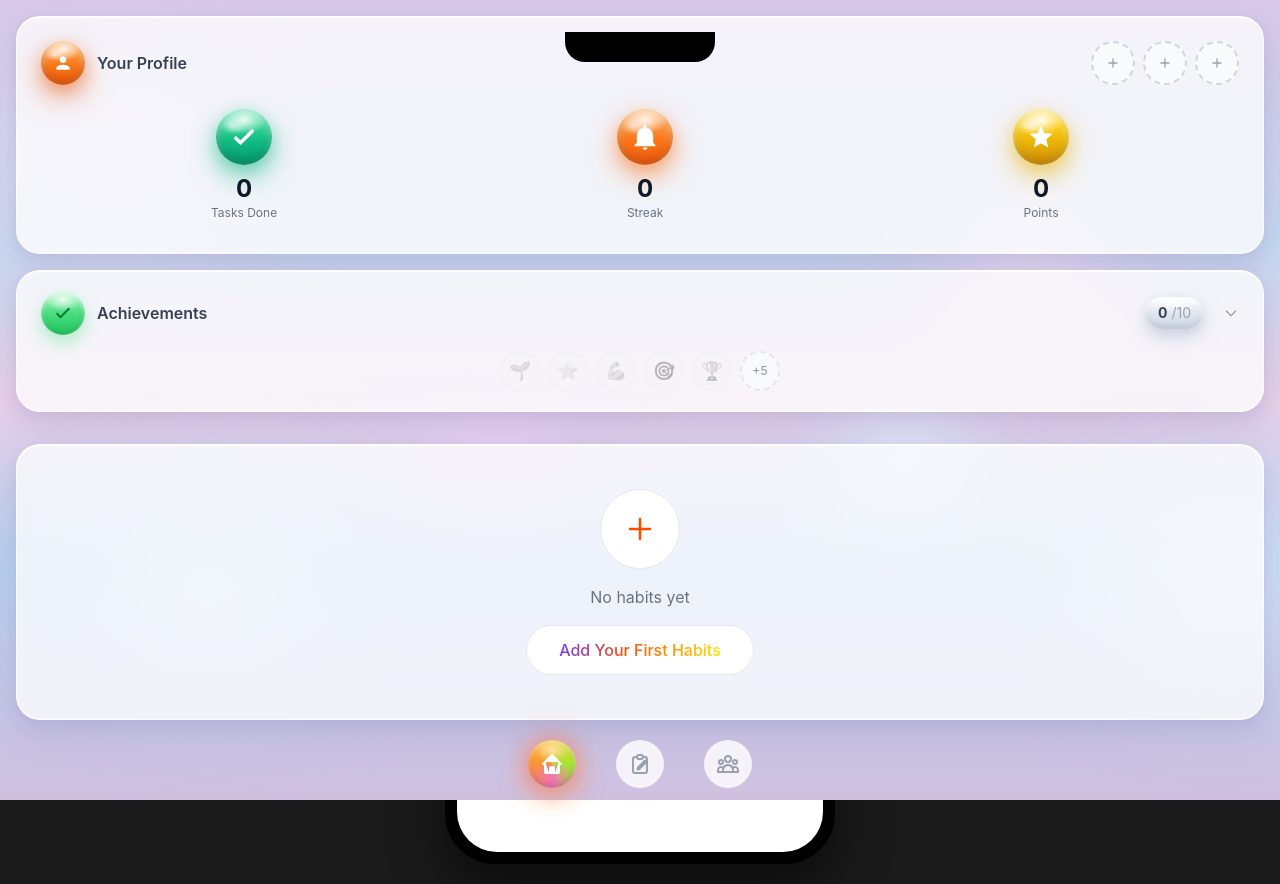
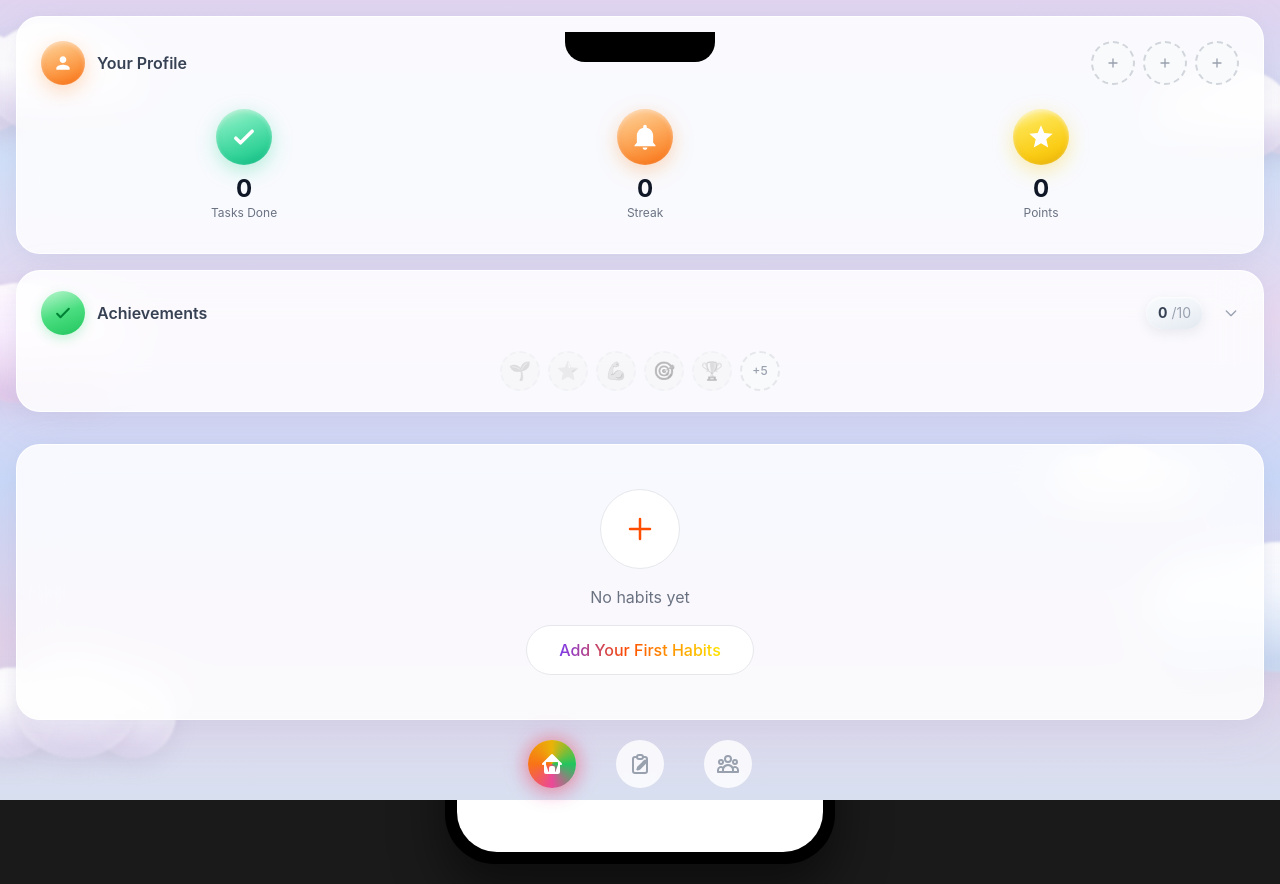
Before and after one commit to benyamty/HB, a React (Vite) app: page / in a window 1280 px wide. Built offline with nearby package versions, Linux system fonts and the light colour scheme.

Commit message:
Add puffy 3D clouds made of overlapping circles, soften all stat circles and buttons to matte finish

```diff
--- a/src/App.jsx
+++ b/src/App.jsx
@@ -249,12 +249,14 @@ function App() {
 
   return (
     <div className="h-full w-full">
-      {/* Cloud Background */}
+      {/* Puffy Cloud Background */}
       <div className="cloud-bg">
-        <div className="cloud-layer-1"></div>
-        <div className="cloud-layer-2"></div>
-        <div className="cloud-layer-3"></div>
-        <div className="cloud-layer-4"></div>
+        <div className="puffy-cloud cloud-1"><span></span></div>
+        <div className="puffy-cloud cloud-2"><span></span></div>
+        <div className="puffy-cloud cloud-3"><span></span></div>
+        <div className="puffy-cloud cloud-4"><span></span></div>
+        <div className="puffy-cloud cloud-5"><span></span></div>
+        <div className="puffy-cloud cloud-6"><span></span></div>
       </div>
 
       <AnimatePresence>
--- a/src/index.css
+++ b/src/index.css
@@ -248,219 +248,222 @@ body {
 
 /* ===== DREAMY CLOUD UI SYSTEM ===== */
 
-/* ===== CLOUDY DREAMY BACKGROUND ===== */
+/* ===== PUFFY CLOUD BACKGROUND ===== */
 
-/* Cloud background wrapper - add to main container */
+/* Cloud background wrapper */
 .cloud-bg {
   position: fixed;
   inset: 0;
   z-index: 0;
   overflow: hidden;
   background: linear-gradient(180deg,
-    #d8c8e8 0%,
-    #c4d8f0 30%,
-    #e8d0e8 50%,
-    #b8d0f0 70%,
-    #d0c0e0 100%
+    #e0d4f0 0%,
+    #d0e0f8 20%,
+    #e8d8f0 40%,
+    #c8d8f8 60%,
+    #e0d0e8 80%,
+    #d8e0f0 100%
   );
 }
 
-/* Animated cloud blobs */
-.cloud-bg::before,
-.cloud-bg::after {
+/* Puffy cloud - made of multiple overlapping circles */
+.puffy-cloud {
+  position: absolute;
+  filter: blur(1px);
+}
+
+.puffy-cloud::before,
+.puffy-cloud::after,
+.puffy-cloud span {
   content: '';
   position: absolute;
   border-radius: 50%;
-  filter: blur(60px);
-  opacity: 0.9;
+  background: linear-gradient(180deg,
+    rgba(255,255,255,0.98) 0%,
+    rgba(255,255,255,0.95) 40%,
+    rgba(240,235,250,0.9) 70%,
+    rgba(220,215,240,0.85) 100%
+  );
+  box-shadow:
+    inset 0 -15px 30px rgba(200,190,220,0.3),
+    inset 0 5px 15px rgba(255,255,255,0.8),
+    0 8px 20px rgba(180,170,200,0.25);
 }
 
-.cloud-bg::before {
+/* Cloud 1 - Top left large cloud */
+.cloud-1 {
+  top: 2%;
+  left: -8%;
+  width: 280px;
+  height: 120px;
+  animation: driftCloud 30s ease-in-out infinite;
+}
+.cloud-1::before { width: 100px; height: 100px; top: 20px; left: 30px; }
+.cloud-1::after { width: 130px; height: 110px; top: 10px; left: 80px; }
+.cloud-1 span { display: block; width: 90px; height: 90px; top: 30px; left: 150px; }
+
+/* Cloud 2 - Top right */
+.cloud-2 {
+  top: 8%;
+  right: -5%;
+  width: 220px;
+  height: 100px;
+  animation: driftCloud 25s ease-in-out infinite reverse;
+}
+.cloud-2::before { width: 80px; height: 80px; top: 20px; left: 20px; }
+.cloud-2::after { width: 100px; height: 90px; top: 10px; left: 60px; }
+.cloud-2 span { display: block; width: 70px; height: 70px; top: 25px; left: 120px; }
+
+/* Cloud 3 - Middle area pink-tinted */
+.cloud-3 {
+  top: 35%;
+  left: -12%;
   width: 300px;
-  height: 200px;
-  background: radial-gradient(ellipse, rgba(255,255,255,0.95) 0%, rgba(230,210,240,0.7) 50%, transparent 70%);
-  top: 5%;
+  height: 130px;
+  animation: driftCloud 35s ease-in-out infinite;
+}
+.cloud-3::before,
+.cloud-3::after,
+.cloud-3 span {
+  background: linear-gradient(180deg,
+    rgba(255,250,255,0.98) 0%,
+    rgba(250,240,255,0.95) 40%,
+    rgba(240,220,245,0.9) 70%,
+    rgba(225,200,235,0.85) 100%
+  );
+  box-shadow:
+    inset 0 -15px 30px rgba(210,180,220,0.35),
+    inset 0 5px 15px rgba(255,255,255,0.8),
+    0 8px 20px rgba(200,170,210,0.25);
+}
+.cloud-3::before { width: 110px; height: 110px; top: 20px; left: 40px; }
+.cloud-3::after { width: 140px; height: 120px; top: 5px; left: 100px; }
+.cloud-3 span { display: block; width: 100px; height: 100px; top: 25px; left: 180px; }
+
+/* Cloud 4 - Bottom right blue-tinted */
+.cloud-4 {
+  bottom: 15%;
+  right: -10%;
+  width: 320px;
+  height: 140px;
+  animation: driftCloud 28s ease-in-out infinite;
+}
+.cloud-4::before,
+.cloud-4::after,
+.cloud-4 span {
+  background: linear-gradient(180deg,
+    rgba(255,255,255,0.98) 0%,
+    rgba(245,250,255,0.95) 40%,
+    rgba(220,235,250,0.9) 70%,
+    rgba(200,220,245,0.85) 100%
+  );
+  box-shadow:
+    inset 0 -15px 30px rgba(180,200,230,0.35),
+    inset 0 5px 15px rgba(255,255,255,0.8),
+    0 8px 20px rgba(170,190,220,0.25);
+}
+.cloud-4::before { width: 120px; height: 120px; top: 20px; left: 50px; }
+.cloud-4::after { width: 150px; height: 130px; top: 5px; left: 110px; }
+.cloud-4 span { display: block; width: 110px; height: 110px; top: 25px; left: 200px; }
+
+/* Cloud 5 - Bottom left */
+.cloud-5 {
+  bottom: 5%;
   left: -5%;
-  animation: floatCloud1 20s ease-in-out infinite;
+  width: 260px;
+  height: 110px;
+  animation: driftCloud 32s ease-in-out infinite reverse;
 }
+.cloud-5::before { width: 90px; height: 90px; top: 20px; left: 25px; }
+.cloud-5::after { width: 120px; height: 100px; top: 10px; left: 75px; }
+.cloud-5 span { display: block; width: 85px; height: 85px; top: 25px; left: 150px; }
 
-.cloud-bg::after {
-  width: 350px;
-  height: 220px;
-  background: radial-gradient(ellipse, rgba(255,255,255,0.9) 0%, rgba(200,220,250,0.6) 50%, transparent 70%);
-  top: 60%;
-  right: -10%;
-  animation: floatCloud2 25s ease-in-out infinite;
+/* Cloud 6 - Middle right */
+.cloud-6 {
+  top: 55%;
+  right: 5%;
+  width: 200px;
+  height: 90px;
+  animation: driftCloud 22s ease-in-out infinite;
 }
+.cloud-6::before { width: 70px; height: 70px; top: 20px; left: 20px; }
+.cloud-6::after { width: 90px; height: 80px; top: 10px; left: 55px; }
+.cloud-6 span { display: block; width: 65px; height: 65px; top: 25px; left: 110px; }
 
-/* Extra cloud layers via child elements */
-.cloud-layer-1 {
-  position: absolute;
-  width: 280px;
-  height: 180px;
-  background: radial-gradient(ellipse, rgba(255,240,250,0.9) 0%, rgba(240,200,230,0.5) 50%, transparent 70%);
-  border-radius: 50%;
-  filter: blur(50px);
-  top: 25%;
-  right: 10%;
-  animation: floatCloud3 18s ease-in-out infinite;
-}
-
-.cloud-layer-2 {
-  position: absolute;
-  width: 320px;
-  height: 200px;
-  background: radial-gradient(ellipse, rgba(255,255,255,0.85) 0%, rgba(180,210,250,0.5) 50%, transparent 70%);
-  border-radius: 50%;
-  filter: blur(55px);
-  bottom: 15%;
-  left: 5%;
-  animation: floatCloud4 22s ease-in-out infinite;
-}
-
-.cloud-layer-3 {
-  position: absolute;
-  width: 250px;
-  height: 160px;
-  background: radial-gradient(ellipse, rgba(250,230,255,0.9) 0%, rgba(220,190,240,0.5) 50%, transparent 70%);
-  border-radius: 50%;
-  filter: blur(45px);
-  top: 45%;
-  left: 30%;
-  animation: floatCloud5 15s ease-in-out infinite;
-}
-
-.cloud-layer-4 {
-  position: absolute;
-  width: 200px;
-  height: 140px;
-  background: radial-gradient(ellipse, rgba(255,255,255,0.95) 0%, rgba(200,230,255,0.6) 50%, transparent 70%);
-  border-radius: 50%;
-  filter: blur(40px);
-  bottom: 35%;
-  right: 20%;
-  animation: floatCloud1 17s ease-in-out infinite reverse;
-}
-
-@keyframes floatCloud1 {
-  0%, 100% { transform: translate(0, 0) scale(1); }
-  33% { transform: translate(30px, 20px) scale(1.05); }
-  66% { transform: translate(-20px, 10px) scale(0.95); }
-}
-
-@keyframes floatCloud2 {
-  0%, 100% { transform: translate(0, 0) scale(1); }
-  50% { transform: translate(-40px, -30px) scale(1.1); }
-}
-
-@keyframes floatCloud3 {
-  0%, 100% { transform: translate(0, 0); }
-  50% { transform: translate(25px, -25px); }
-}
-
-@keyframes floatCloud4 {
-  0%, 100% { transform: translate(0, 0) scale(1); }
-  50% { transform: translate(-30px, 20px) scale(1.08); }
-}
-
-@keyframes floatCloud5 {
-  0%, 100% { transform: translate(0, 0); }
-  33% { transform: translate(-15px, 15px); }
-  66% { transform: translate(20px, -10px); }
+@keyframes driftCloud {
+  0%, 100% { transform: translateX(0) translateY(0); }
+  50% { transform: translateX(20px) translateY(-10px); }
 }
 
 /* Dreamy bg class for modals etc */
 .dreamy-bg {
   background: linear-gradient(180deg,
-    #d8c8e8 0%,
-    #c4d8f0 30%,
-    #e8d0e8 50%,
-    #b8d0f0 70%,
-    #d0c0e0 100%
+    #e0d4f0 0%,
+    #d0e0f8 30%,
+    #e8d8f0 50%,
+    #c8d8f8 70%,
+    #e0d0e8 100%
   );
   min-height: 100%;
 }
 
 /* ===== FROSTED GLASS CARDS ===== */
 
-/* Frosted glass card - more prominent */
+/* Frosted glass card - soft and subtle */
 .glass-card {
-  background: rgba(255, 255, 255, 0.75);
-  backdrop-filter: blur(25px);
-  -webkit-backdrop-filter: blur(25px);
-  border: 1.5px solid rgba(255, 255, 255, 0.8);
+  background: rgba(255, 255, 255, 0.85);
+  backdrop-filter: blur(20px);
+  -webkit-backdrop-filter: blur(20px);
+  border: 1px solid rgba(255, 255, 255, 0.9);
   box-shadow:
-    0 15px 35px rgba(150, 130, 180, 0.2),
-    0 8px 20px rgba(130, 160, 200, 0.15),
-    0 3px 10px rgba(180, 150, 200, 0.1),
-    inset 0 1px 0 rgba(255, 255, 255, 0.9),
-    inset 0 -1px 0 rgba(255, 255, 255, 0.3);
+    0 10px 40px rgba(180, 170, 200, 0.15),
+    0 4px 15px rgba(160, 180, 210, 0.1);
 }
 
-/* ===== 3D BUBBLE STAT CIRCLES ===== */
+/* ===== SOFT MATTE STAT CIRCLES ===== */
 
-/* 3D circular stat icon - green (Tasks Done) - bubble style */
+/* Soft matte green circle (Tasks Done) */
 .stat-circle-green {
-  background:
-    radial-gradient(ellipse 80% 50% at 50% 20%, rgba(255,255,255,0.9) 0%, transparent 50%),
-    radial-gradient(ellipse 60% 40% at 30% 30%, rgba(255,255,255,0.6) 0%, transparent 40%),
-    linear-gradient(180deg, #6ee7b7 0%, #34d399 30%, #10b981 60%, #059669 100%);
+  background: linear-gradient(160deg, #b8f0d0 0%, #6ee7b7 30%, #34d399 70%, #10b981 100%);
   box-shadow:
-    0 12px 30px rgba(16, 185, 129, 0.5),
-    0 6px 15px rgba(16, 185, 129, 0.3),
-    inset 0 -4px 8px rgba(0, 0, 0, 0.15),
-    inset 0 4px 8px rgba(255, 255, 255, 0.4);
+    0 6px 20px rgba(52, 211, 153, 0.35),
+    inset 0 2px 4px rgba(255, 255, 255, 0.4),
+    inset 0 -2px 6px rgba(16, 185, 129, 0.2);
 }
 
-/* 3D circular stat icon - orange (Streak) - bubble style */
+/* Soft matte orange circle (Streak) */
 .stat-circle-orange {
-  background:
-    radial-gradient(ellipse 80% 50% at 50% 20%, rgba(255,255,255,0.9) 0%, transparent 50%),
-    radial-gradient(ellipse 60% 40% at 30% 30%, rgba(255,255,255,0.6) 0%, transparent 40%),
-    linear-gradient(180deg, #fdba74 0%, #fb923c 30%, #f97316 60%, #ea580c 100%);
+  background: linear-gradient(160deg, #fed7aa 0%, #fdba74 30%, #fb923c 70%, #f97316 100%);
   box-shadow:
-    0 12px 30px rgba(249, 115, 22, 0.5),
-    0 6px 15px rgba(249, 115, 22, 0.3),
-    inset 0 -4px 8px rgba(0, 0, 0, 0.15),
-    inset 0 4px 8px rgba(255, 255, 255, 0.4);
+    0 6px 20px rgba(251, 146, 60, 0.35),
+    inset 0 2px 4px rgba(255, 255, 255, 0.4),
+    inset 0 -2px 6px rgba(234, 88, 12, 0.2);
 }
 
-/* 3D circular stat icon - yellow (Points) - bubble style */
+/* Soft matte yellow circle (Points) */
 .stat-circle-yellow {
-  background:
-    radial-gradient(ellipse 80% 50% at 50% 20%, rgba(255,255,255,0.95) 0%, transparent 50%),
-    radial-gradient(ellipse 60% 40% at 30% 30%, rgba(255,255,255,0.7) 0%, transparent 40%),
-    linear-gradient(180deg, #fde047 0%, #facc15 30%, #eab308 60%, #ca8a04 100%);
+  background: linear-gradient(160deg, #fef9c3 0%, #fde047 30%, #facc15 70%, #eab308 100%);
   box-shadow:
-    0 12px 30px rgba(234, 179, 8, 0.5),
-    0 6px 15px rgba(234, 179, 8, 0.3),
-    inset 0 -4px 8px rgba(0, 0, 0, 0.12),
-    inset 0 4px 8px rgba(255, 255, 255, 0.5);
+    0 6px 20px rgba(250, 204, 21, 0.35),
+    inset 0 2px 4px rgba(255, 255, 255, 0.5),
+    inset 0 -2px 6px rgba(202, 138, 4, 0.15);
 }
 
-/* 3D circular icon - orange profile - bubble style */
+/* Soft matte orange profile circle */
 .stat-circle-profile {
-  background:
-    radial-gradient(ellipse 80% 50% at 50% 20%, rgba(255,255,255,0.9) 0%, transparent 50%),
-    radial-gradient(ellipse 60% 40% at 30% 30%, rgba(255,255,255,0.6) 0%, transparent 40%),
-    linear-gradient(180deg, #fdba74 0%, #fb923c 30%, #f97316 60%, #ea580c 100%);
+  background: linear-gradient(160deg, #fed7aa 0%, #fdba74 30%, #fb923c 70%, #f97316 100%);
   box-shadow:
-    0 12px 30px rgba(234, 88, 12, 0.5),
-    0 6px 15px rgba(234, 88, 12, 0.3),
-    inset 0 -4px 8px rgba(0, 0, 0, 0.15),
-    inset 0 4px 8px rgba(255, 255, 255, 0.4);
+    0 6px 20px rgba(251, 146, 60, 0.35),
+    inset 0 2px 4px rgba(255, 255, 255, 0.4),
+    inset 0 -2px 6px rgba(234, 88, 12, 0.2);
 }
 
-/* Small 3D pill button (like the 2/10 counter) - neumorphic bubble */
+/* Soft pill counter (like 2/10) */
 .pill-counter {
-  background:
-    radial-gradient(ellipse 90% 60% at 50% 15%, rgba(255,255,255,0.95) 0%, transparent 50%),
-    linear-gradient(180deg, #f8fafc 0%, #e2e8f0 50%, #cbd5e1 100%);
+  background: linear-gradient(160deg, #f8fafc 0%, #f1f5f9 50%, #e2e8f0 100%);
   box-shadow:
-    0 8px 20px rgba(148, 163, 184, 0.35),
-    0 4px 10px rgba(148, 163, 184, 0.2),
-    inset 0 -3px 6px rgba(0, 0, 0, 0.08),
-    inset 0 2px 4px rgba(255, 255, 255, 0.9);
+    0 4px 12px rgba(148, 163, 184, 0.2),
+    inset 0 1px 2px rgba(255, 255, 255, 0.8);
 }
 
 /* Achievement circle - unlocked */
@@ -489,62 +492,40 @@ body {
     inset 0 1px 0 rgba(255, 255, 255, 0.9);
 }
 
-/* Green done button - 3D bubble style */
+/* Soft green done button */
 .btn-done {
-  background:
-    radial-gradient(ellipse 90% 50% at 50% 15%, rgba(255,255,255,0.7) 0%, transparent 50%),
-    linear-gradient(180deg, #6ee7b7 0%, #34d399 25%, #22c55e 50%, #16a34a 100%);
+  background: linear-gradient(160deg, #86efac 0%, #4ade80 30%, #22c55e 70%, #16a34a 100%);
   box-shadow:
-    0 10px 25px rgba(22, 163, 74, 0.45),
-    0 5px 12px rgba(22, 163, 74, 0.25),
-    inset 0 -4px 8px rgba(0, 0, 0, 0.15),
-    inset 0 3px 6px rgba(255, 255, 255, 0.5);
+    0 6px 20px rgba(34, 197, 94, 0.35),
+    inset 0 2px 4px rgba(255, 255, 255, 0.4),
+    inset 0 -2px 6px rgba(22, 101, 52, 0.15);
 }
 
-/* Bottom nav gradient pill - rainbow bubble with glow ring */
+/* Bottom nav - rainbow ring with glow */
 .nav-pill-active {
-  background:
-    radial-gradient(ellipse 80% 50% at 50% 20%, rgba(255,255,255,0.6) 0%, transparent 50%),
-    conic-gradient(from 180deg at 50% 50%,
-      #f472b6 0deg,
-      #fb923c 90deg,
-      #fbbf24 180deg,
-      #a3e635 270deg,
-      #f472b6 360deg
-    );
+  background: conic-gradient(from 180deg at 50% 50%,
+    #ec4899 0deg,
+    #f97316 90deg,
+    #eab308 180deg,
+    #22c55e 270deg,
+    #ec4899 360deg
+  );
   box-shadow:
-    0 0 30px rgba(251, 146, 60, 0.6),
-    0 0 20px rgba(244, 114, 182, 0.5),
-    0 10px 25px rgba(251, 146, 60, 0.4),
-    inset 0 -3px 6px rgba(0, 0, 0, 0.15),
-    inset 0 2px 4px rgba(255, 255, 255, 0.5);
+    0 0 25px rgba(236, 72, 153, 0.4),
+    0 0 15px rgba(249, 115, 22, 0.3),
+    0 6px 20px rgba(236, 72, 153, 0.25);
 }
 
-/* Small colored circle icons for achievements - bubble style */
+/* Small soft colored circles for achievements */
 .circle-green {
-  background:
-    radial-gradient(ellipse 80% 50% at 50% 20%, rgba(255,255,255,0.8) 0%, transparent 50%),
-    linear-gradient(180deg, #bbf7d0 0%, #4ade80 50%, #22c55e 100%);
-  box-shadow:
-    0 8px 18px rgba(74, 222, 128, 0.4),
-    inset 0 -3px 6px rgba(0,0,0,0.1),
-    inset 0 2px 4px rgba(255,255,255,0.7);
+  background: linear-gradient(160deg, #bbf7d0 0%, #4ade80 50%, #22c55e 100%);
+  box-shadow: 0 4px 12px rgba(74, 222, 128, 0.3);
 }
 .circle-yellow {
-  background:
-    radial-gradient(ellipse 80% 50% at 50% 20%, rgba(255,255,255,0.85) 0%, transparent 50%),
-    linear-gradient(180deg, #fef08a 0%, #facc15 50%, #eab308 100%);
-  box-shadow:
-    0 8px 18px rgba(250, 204, 21, 0.4),
-    inset 0 -3px 6px rgba(0,0,0,0.08),
-    inset 0 2px 4px rgba(255,255,255,0.8);
+  background: linear-gradient(160deg, #fef08a 0%, #facc15 50%, #eab308 100%);
+  box-shadow: 0 4px 12px rgba(250, 204, 21, 0.3);
 }
 .circle-gray {
-  background:
-    radial-gradient(ellipse 80% 50% at 50% 20%, rgba(255,255,255,0.9) 0%, transparent 50%),
-    linear-gradient(180deg, #f1f5f9 0%, #e2e8f0 50%, #cbd5e1 100%);
-  box-shadow:
-    0 6px 14px rgba(148, 163, 184, 0.3),
-    inset 0 -2px 4px rgba(0,0,0,0.05),
-    inset 0 2px 4px rgba(255,255,255,0.9);
+  background: linear-gradient(160deg, #f1f5f9 0%, #e2e8f0 50%, #cbd5e1 100%);
+  box-shadow: 0 4px 12px rgba(148, 163, 184, 0.2);
 }
```
